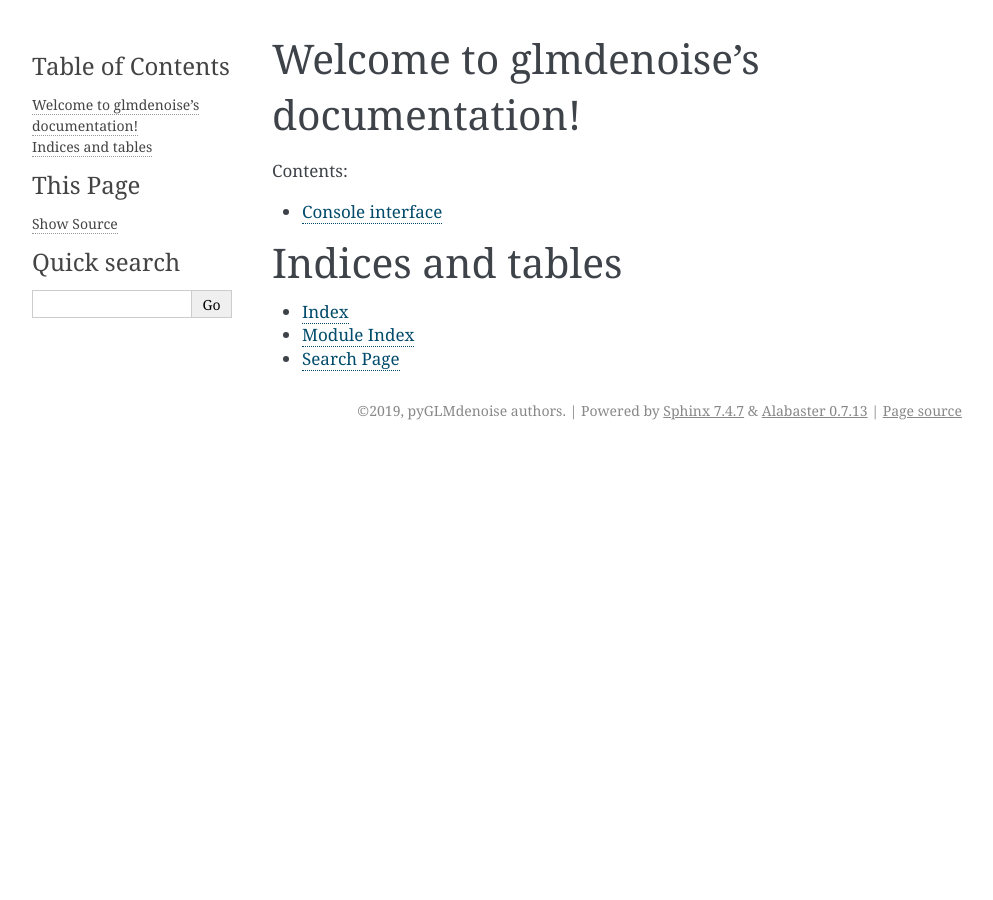
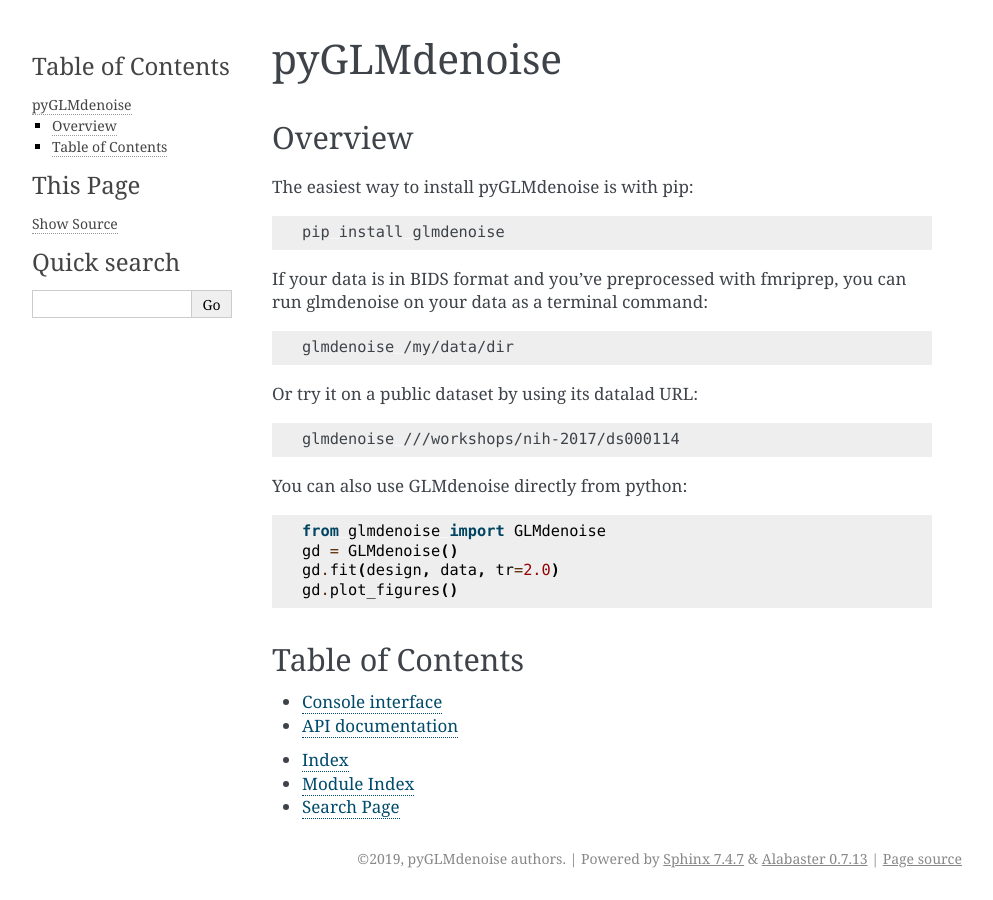
Before and after one commit to Charestlab/pyGLMdenoise, a Sphinx documentation site: the page built from docs/source/index.rst, in a window 1280 px wide. Shown: the whole page, without its empty margins (148-1141 px from the left). Built offline with Sphinx 7.4.7, drawn with Linux system fonts in a browser that asks for light colours.

Commit message:
improved documentation index page

```diff
--- a/docs/source/modules.rst
+++ b/docs/source/api.rst
@@ -1,5 +1,5 @@
-glmdenoise
-==========
+API documentation
+=================
 
 .. toctree::
    :maxdepth: 4
--- a/docs/source/index.rst
+++ b/docs/source/index.rst
@@ -3,19 +3,49 @@
    You can adapt this file completely to your liking, but it should at least
    contain the root `toctree` directive.
 
-Welcome to glmdenoise's documentation!
-======================================
+************
+pyGLMdenoise
+************
+
+Overview
+========
+
+The easiest way to install pyGLMdenoise is with pip:
+
+.. code-block:: sh
+
+    pip install glmdenoise
+
+If your data is in BIDS format and you've preprocessed with fmriprep,
+you can run glmdenoise on your data as a terminal command:
+
+.. code-block:: sh
+
+    glmdenoise /my/data/dir
+
+Or try it on a public dataset by using its datalad URL:
+
+.. code-block:: sh
+
+    glmdenoise ///workshops/nih-2017/ds000114
+
+You can also use GLMdenoise directly from python:
+
+.. code-block:: python
+
+    from glmdenoise import GLMdenoise
+    gd = GLMdenoise()
+    gd.fit(design, data, tr=2.0)
+    gd.plot_figures()
+
+Table of Contents
+=================
 
 .. toctree::
-   :maxdepth: 2
-   :caption: Contents:
+   :maxdepth: 1
 
    console
-
-
-
-Indices and tables
-==================
+   api
 
 * :ref:`genindex`
 * :ref:`modindex`
```
Also changed, not shown: docs/readme_documentation.md.
